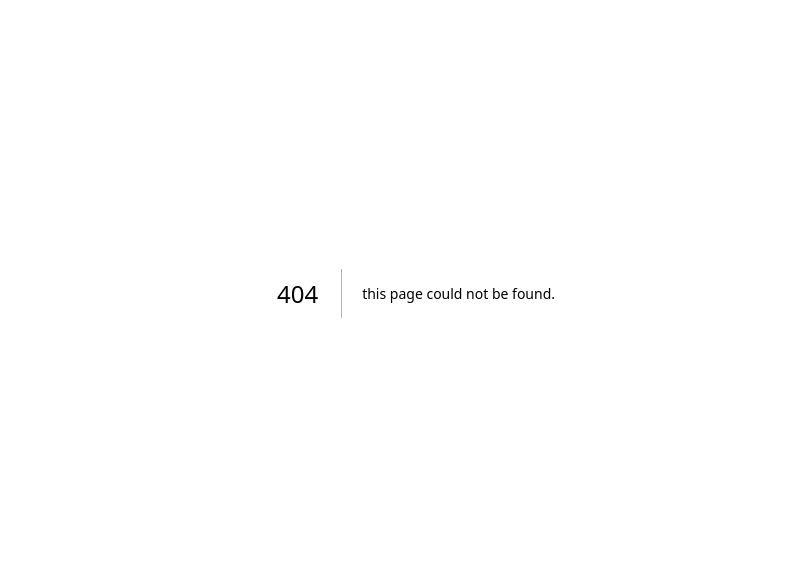
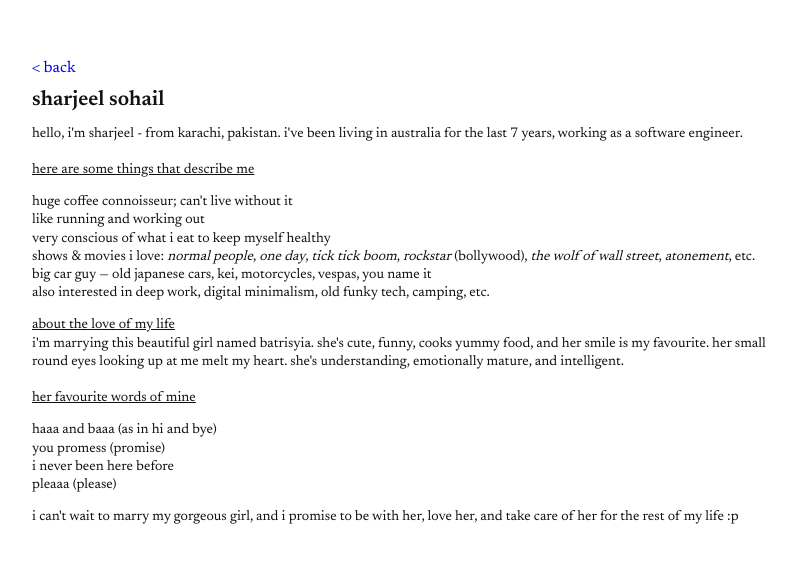
Before and after one commit to sharjeelsoh/wedding-invite, a Next.js app: page /saji in a window 1280 px wide. Before the commit this address had no page. Shown: the part 107-670 px from the top of the page, without its empty margins (224-1021 px from the left). Built offline with nearby package versions, Linux system fonts and the light colour scheme.

Commit message:
more pages

```diff
--- a/app/global.css
+++ b/app/global.css
@@ -14,6 +14,20 @@ body {
   box-sizing: border-box;
 }
 
+p {
+  margin: 0;
+  padding: 0;
+}
+
+h2, h1, h3, h4 {
+  margin: 0;
+}
+
+h4 {
+  font-weight: normal;
+  text-decoration: underline;
+}
+
 .main-wrapper {
   display: flex;
   justify-content: center;  /* horizontal centering */
@@ -23,7 +37,6 @@ body {
 
 .content {
   width: 60%;
-  text-align: center;
 }
 
 .invite-wrapper {
@@ -32,7 +45,12 @@ body {
   align-items: center;
 }
 
+.gif-wrapper {
+  text-align: center;
+}
+
 .gif-wrapper img {
+  cursor: pointer;
   height: 200px;
   width: auto;
   object-fit: contain;
@@ -44,9 +62,26 @@ body {
   text-align: center;
 }
 
+.about-content {
+  line-height: 1.3;
+}
+
+.about-content ul {
+  list-style: none;
+  padding: 0;
+  text-align: "left";
+
+}
+
+.link {
+  text-decoration: none;
+  font-size: 16px;
+}
+
 @media (max-width: 600px) {
   .content {
     width: 100%;
+    margin: 10px;
   }
   .gif-wrapper img {
     height: 120px;
--- /dev/null
+++ b/app/saji/page.js
@@ -0,0 +1,44 @@
+import Link from "next/link";
+
+export default function SajiPage() {
+  return (
+    <div className="about">
+        <Link className="link" href="/">
+            &lt; back
+        </Link>
+        <br></br><br></br>
+        <h2>sharjeel sohail</h2>
+        <br></br>
+        <div className="about-content">
+            <p>hello, i'm sharjeel - from karachi, pakistan. i've been living in australia for the last 7 years, working as a software engineer.
+            </p>
+            <br></br>
+            <h4>here are some things that describe me</h4>
+            <ul>
+                <li>huge coffee connoisseur; can't live without it</li>
+                <li>like running and working out</li>
+                <li>very conscious of what i eat to keep myself healthy</li>
+                <li>shows & movies i love: <em>normal people</em>, <em>one day</em>, <em>tick tick boom</em>, <em>rockstar</em> (bollywood), <em>the wolf of wall street</em>, <em>atonement</em>, etc.</li>
+                <li>big car guy — old japanese cars, kei, motorcycles, vespas, you name it</li>
+                <li>also interested in deep work, digital minimalism, old funky tech, camping, etc.</li>
+            </ul>
+            <h4>about the love of my life</h4>
+            <p>
+                i'm marrying this beautiful girl named batrisyia. she's cute, funny, cooks yummy food, and her smile is my favourite.
+                her small round eyes looking up at me melt my heart. she's understanding, emotionally mature, and intelligent.
+            </p>
+            <br></br>
+            <h4>her favourite words of mine</h4>
+            <ul>
+                <li>haaa and baaa (as in hi and bye)</li>
+                <li>you promess (promise)</li>
+                <li>i never been here before</li>
+                <li>pleaaa (please)</li>
+            </ul>
+            <p>
+                i can't wait to marry my gorgeous girl, and i promise to be with her, love her, and take care of her for the rest of my life :p
+            </p>
+        </div>
+    </div>
+  );
+}
--- a/package.json
+++ b/package.json
@@ -12,7 +12,8 @@
     "framer-motion": "^12.23.9",
     "next": "15.4.4",
     "react": "19.1.0",
-    "react-dom": "19.1.0"
+    "react-dom": "19.1.0",
+    "react-icons": "^5.5.0"
   },
   "devDependencies": {
     "@eslint/eslintrc": "^3",
```
Also changed, not shown: app/isya/page.js (added, +17 -0 lines), app/page.js (+19 -6 lines), 1 other file (tests, documents, lock files or other folders).
